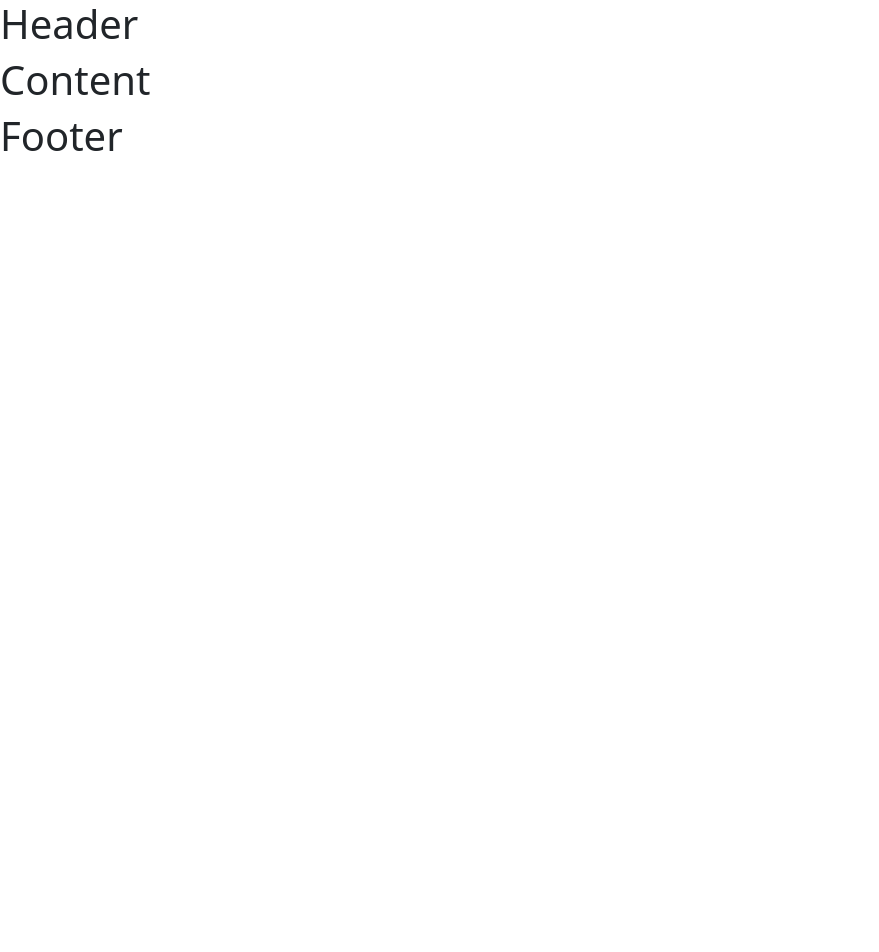
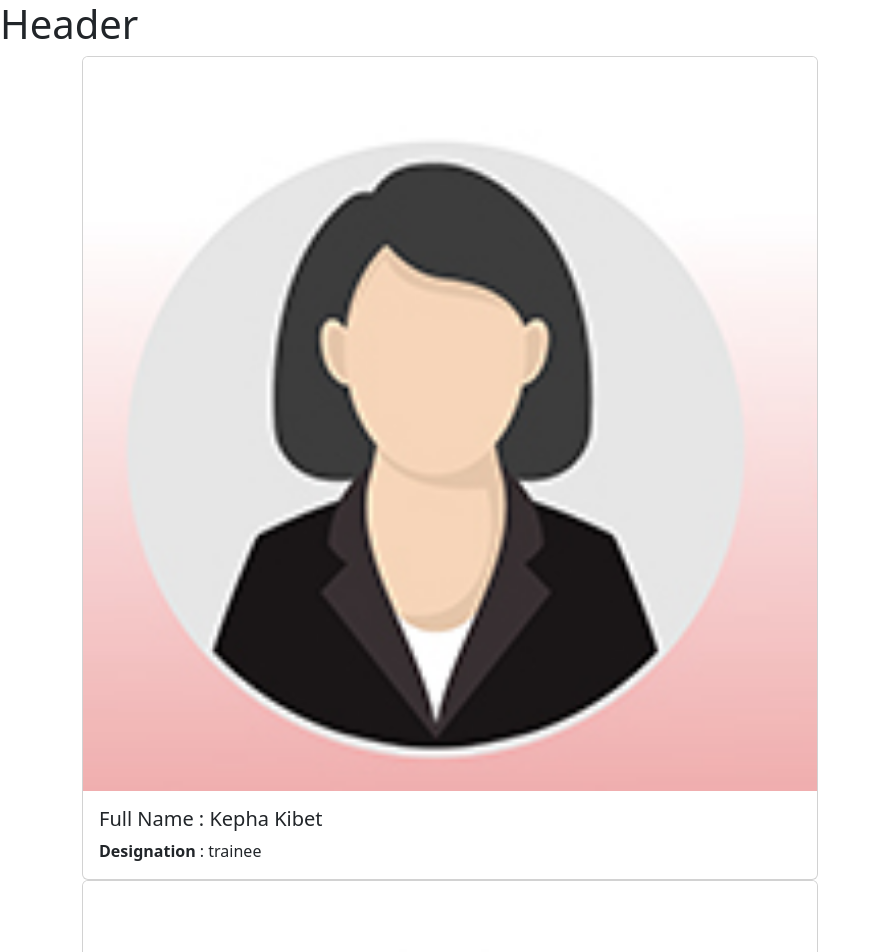
Before and after one commit to KephaKibet/ChooseME-Team-member-allocation-app, a React (Create React App) app in the folder chooseme/: page / in a window 1280 px wide. Shown: the top 952 px of the page, without its empty margins (0-879 px from the left). Before the commit the page ends 800 px from the top, so only its background shows below. Built offline with nearby package versions, Linux system fonts and the light colour scheme.

Commit message:
render employee cards

```diff
--- a/chooseme/src/App.js
+++ b/chooseme/src/App.js
@@ -1,6 +1,6 @@
 import React from 'react';
 import Header from './header';
-import Content from './content';
+import Employees from './employees';
 import Footer from './footer';
 
 import './App.css';
@@ -10,7 +10,7 @@ function App() {
   return (
     <div>
       <Header />
-      <Content />
+      <Employees />
       <Footer/>
 
     </div>
--- a/chooseme/src/content.js
+++ /dev/null
@@ -1,17 +0,0 @@
-import React from 'react';
-
-const Content = () => {
-
-  return (
-    <main>
-      <h1>
-      Content
-      </h1>
-
-
-    </main>
-    )
-}
-
-
-export default Content;
--- a/chooseme/src/employees.js
+++ b/chooseme/src/employees.js
@@ -1,7 +1,10 @@
 import React from 'react';
 import { useState } from 'react';
+import femaleProfile from './images/femaleProfile.jpg';
+import maleProfile from './images/maleProfile.jpg'
 
-const Employees = () => {
+const Employees = () =>
+{
 
   const [employees, setEmployees] = useState([
     {
@@ -92,11 +95,26 @@ const Employees = () => {
   ])
 
   return (
-    <main>
-
+    <main className='container'>
+      <div class='row '>
+        <div class='col-8'>
+      {
+            employees.map((employee) => (
+              <div id ={employee.id} className='card'>
+                <img src={femaleProfile} className='card-img-top' alt='employeePicture'/>
+                <div className='card-body' >
+                  <h5 className='card-tittle'>Full Name : {employee.fullName}</h5>
+                  <p className='card-text'><b> Designation </b>  : {employee.designation }</p>
+                </div>
+              </div>
+        ))
+      }
+          </div>
+        </div>
     </main>
   )
 }
 
 
+
 export default Employees;
```
Also changed, not shown: chooseme/src/images/femaleProfile.jpg (added), chooseme/src/images/maleProfile.jpg (added). Lines whose indentation alone changed are shown as unchanged.
